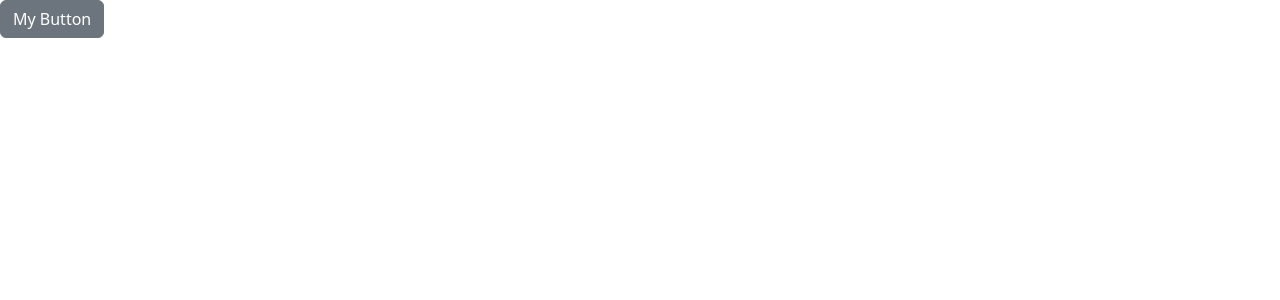
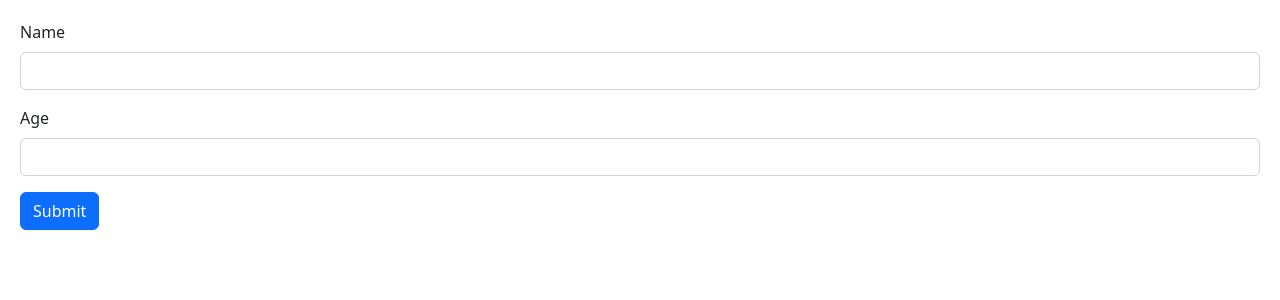
Before and after one commit to BishnuThapa/react-app, a React (Vite) app: page / in a window 1280 px wide. Shown: the top 300 px of the page. Built offline with nearby package versions, Linux system fonts and the light colour scheme.

Commit message:
building a form

```diff
--- a/src/App.tsx
+++ b/src/App.tsx
@@ -1,4 +1,5 @@
 import Button from "./components/Button";
+import Form from "./components/Form";
 import ListGroup from "./components/ListGroup";
 function App() {
   let items = ["New York", "San Francisco", "Tokyo", "London", "Paris"];
@@ -6,14 +7,17 @@
     console.log(item);
   };
   return (
-    <div>
-      {/* <ListGroup
-        items={items}
-        heading="Cities"
-        onSelectItem={handleSelectItem}
-      /> */}
-      <Button onClick={() => console.log("clicked")}>My Button</Button>
-    </div>
+    // <div>
+    //   {/* <ListGroup
+    //     items={items}
+    //     heading="Cities"
+    //     onSelectItem={handleSelectItem}
+    //   /> */}
+    //   <Button onClick={() => console.log("clicked")}>My Button</Button>
+    // </div>
+    <>
+      <Form />
+    </>
   );
 }
 
--- a/src/components/Button.tsx
+++ b/src/components/Button.tsx
@@ -1,6 +1,6 @@
 interface Props {
   children: string;
-  color?: string;
+  color?: string; // optional
   onClick: () => void;
 }
 
--- /dev/null
+++ b/src/components/Form.tsx
@@ -0,0 +1,27 @@
+import React from "react";
+
+const Form = () => {
+  return (
+    <>
+      <form>
+        <div className="mb-3">
+          <label htmlFor="name" className="form-label">
+            Name
+          </label>
+          <input id="name" type="text" className="form-control" />
+        </div>
+        <div className="mb-3">
+          <label htmlFor="age" className="form-label">
+            Age
+          </label>
+          <input id="age" type="number" className="form-control" />
+        </div>
+        <button className="btn btn-primary" type="submit">
+          Submit
+        </button>
+      </form>
+    </>
+  );
+};
+
+export default Form;
--- /dev/null
+++ b/src/index.css
@@ -0,0 +1,3 @@
+body{
+    padding: 20px;
+}
```
Also changed, not shown: src/main.tsx (+8 -7 lines).
